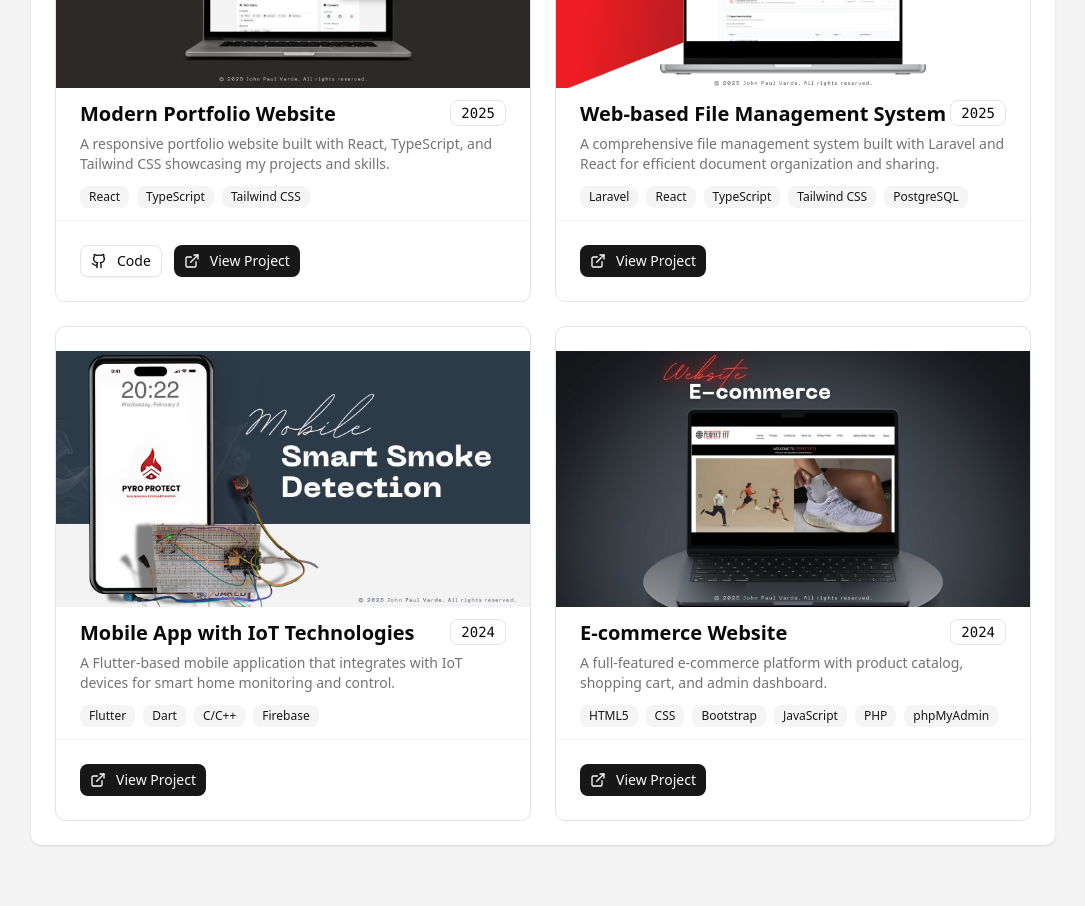
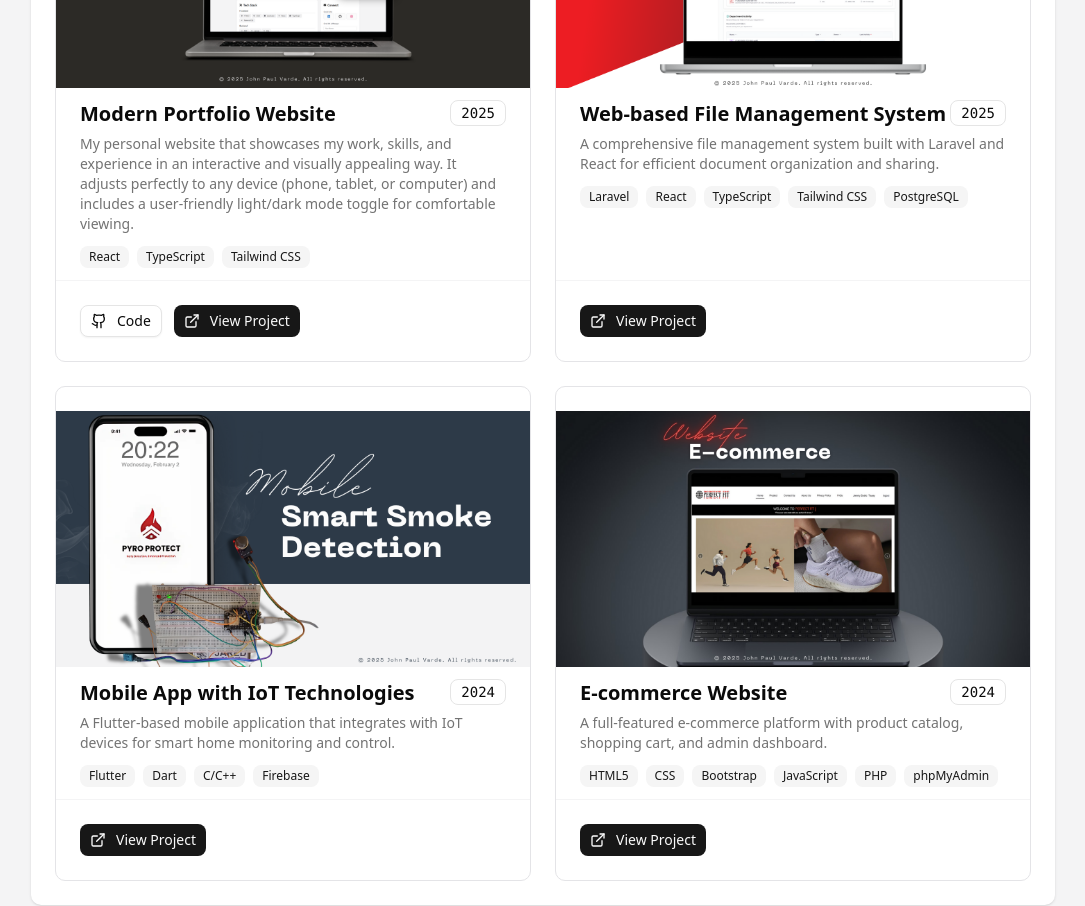
Before and after one commit to vardsz13/my-porfolio, a React (Vite) app: page / in a window 1280 px wide. Shown: the part 2600-3506 px from the top of the page, without its empty margins (97-1182 px from the left). Built offline with nearby package versions, Linux system fonts and the light colour scheme.

Commit message:
add the data

```diff
--- a/src/data/projects.ts
+++ b/src/data/projects.ts
@@ -15,27 +15,37 @@ export const projects: Project[] = [
   {
     id: "portfolio-website",
     title: "Modern Portfolio Website",
-    description: "A responsive portfolio website built with React, TypeScript, and Tailwind CSS showcasing my projects and skills.",
+    description: "My personal website that showcases my work, skills, and experience in an interactive and visually appealing way. It adjusts perfectly to any device (phone, tablet, or computer) and includes a user-friendly light/dark mode toggle for comfortable viewing.",
     technologies: ["React", "TypeScript", "Tailwind CSS"],
-    githubUrl: "https://github.com/yourusername/portfolio",
-    liveUrl: "https://yourportfolio.com",
+    githubUrl: "https://github.com/vardsz13/portfolio",
+    liveUrl: "https://jp-varde.vercel.app",
     imageUrl: portfolioImage,
     promoVideo: "https://www.youtube.com/watch?v=yourdemo",
     year: 2025,
     modules: [
       {
         title: "Responsive Design",
-        description: "Implemented responsive layouts that work seamlessly across all device sizes.",
+        description: "Created a website that looks great on all devices from phones to desktops, with easy navigation and readable content no matter the screen size.",
         imageUrl: portfolioImage,
       },
       {
         title: "Dark/Light Mode",
-        description: "Added theme switching functionality with persistent user preferences.",
+        description: "Added a simple switch that lets users choose between dark and light themes, which remembers their preference for future visits.",
         imageUrl: portfolioImage,
       },
       {
-        title: "Interactive Sections",
-        description: "Created engaging interactive elements like animated skill bars and project showcases.",
+        title: "Page Transitions",
+        description: "Incorporated smooth animated transitions between pages that make browsing the website feel polished and professional.",
+        imageUrl: portfolioImage,
+      },
+      {
+        title: "Contact Form",
+        description: "Implemented an easy-to-use contact section where potential employers can reach out directly through the website with form validation and confirmation messages.",
+        imageUrl: portfolioImage,
+      },
+      {
+        title: "Interactive Elements",
+        description: "Built engaging components that respond to user actions, making the website feel more dynamic and modern while highlighting my technical skills.",
         imageUrl: portfolioImage,
       },
     ]
```
